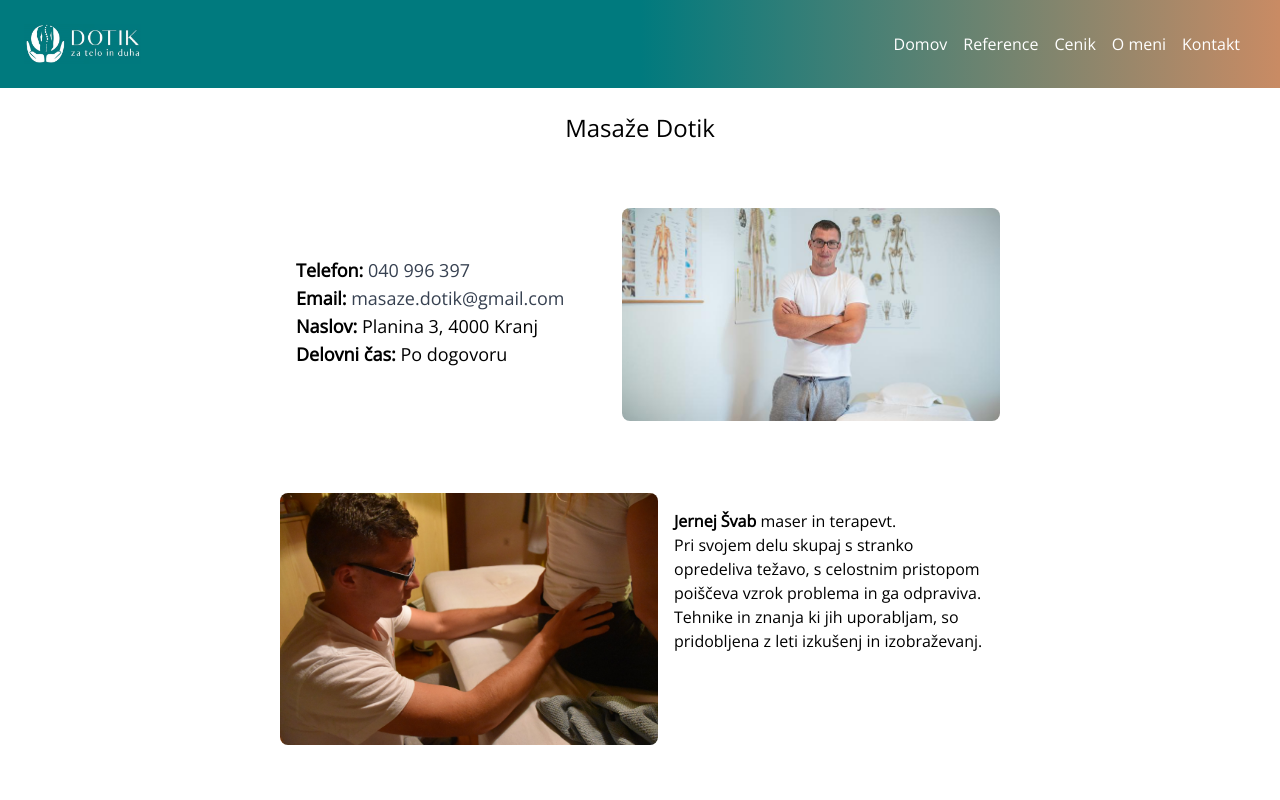
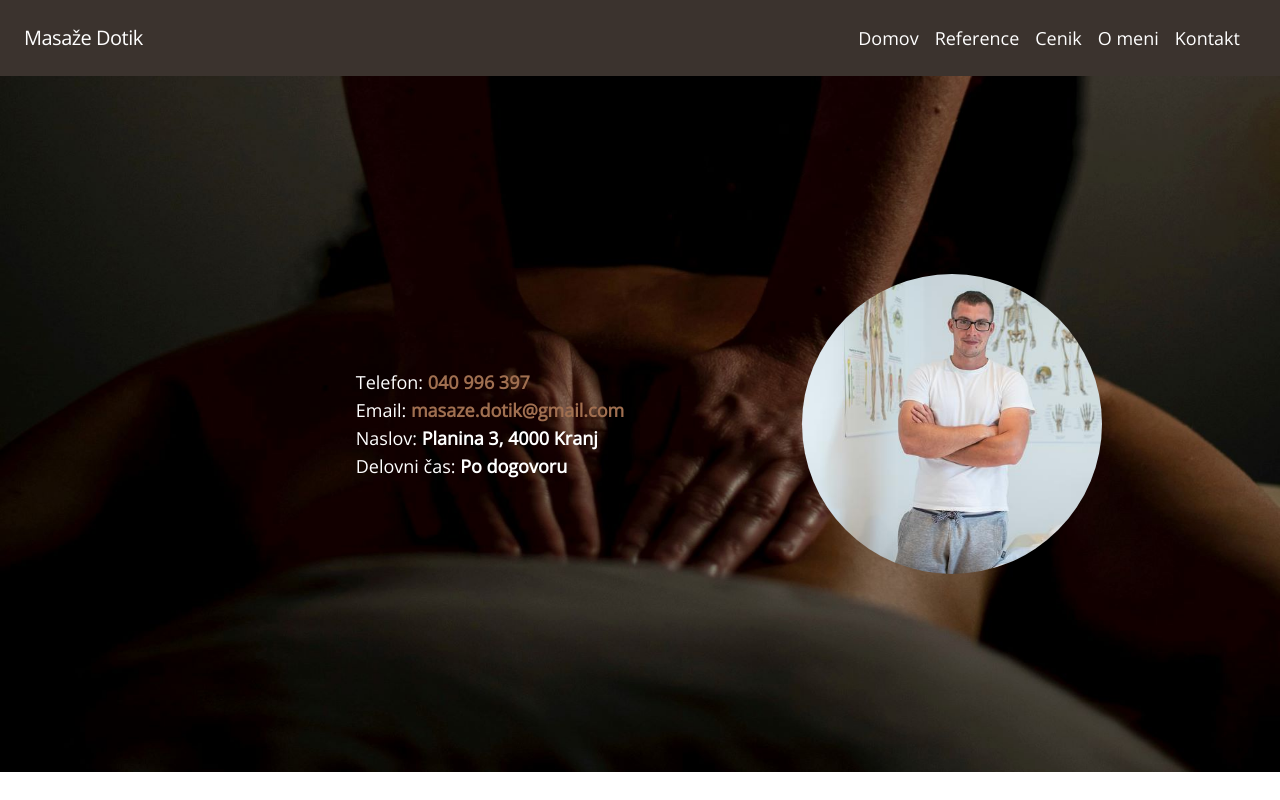
Before and after one commit to gkatrasnik/masaze-dotik, a Gatsby site: page / in a window 1280 px wide. Shown: the top 800 px of the page. Built offline with nearby package versions, Linux system fonts and the light colour scheme; Gatsby itself is replaced by a stand-in of ours.

Commit message:
jumbo added, brown theme

```diff
--- a/src/components/header.js
+++ b/src/components/header.js
@@ -7,23 +7,23 @@ function Header({ siteTitle }) {
   const [isExpanded, toggleExpansion] = useState(false)
 
   return (
-    <nav className="sticky top-0 w-full z-10 flex flex-wrap items-center justify-between p-6 mb-6 bg-gradient-to-r from-dotikLogoGreen via-dotikLogoGreen to-dotikDarkBrown">
+    <nav className=" sticky top-0 md:relative w-full z-10 flex flex-wrap items-center justify-between p-6 mb-0 bg-dotikHeaderBrown">
       <div className="flex items-center flex-shrink-0 mr-6 text-white">
-        <StaticImage
+        {/* <StaticImage
           src="../images/logo-horizontal.png"
           alt="masaže dotik logo"
           width={117}
           height={40}
         />
-        {/*
-        <span className="text-xl font-semibold tracking-tight text-dotikLogoGreen">
+        */}
+        <span className="text-xl font-light  tracking-tight text-white">
           {siteTitle}
-        </span>*/}
+        </span>
       </div>
       <div className="block md:hidden">
         <button
           onClick={() => toggleExpansion(!isExpanded)}
-          className="flex items-center px-3 py-2 text-white border border-white rounded hover:text-white hover:border-white"
+          className="flex items-center px-3 py-2 text-white border border-white rounded hover:text-dotikDarkBrown hover:border-dotikDarkBrown"
         >
           <svg
             className="w-3 h-3 fill-current"
@@ -45,32 +45,32 @@ function Header({ siteTitle }) {
             <Link
               to={`/`}
               href="#responsive-header"
-              className="block mt-4 mr-4 text-white md:inline-block md:mt-0 hover:text-gray-800"
+              className="block mt-4 mr-4 text-white md:text-lg md:inline-block md:mt-0 hover:text-dotikDarkBrown"
             >
               Domov
             </Link>
 
             <Link
               to={`/reference`}
-              className="block mt-4 mr-4 text-white md:inline-block md:mt-0 hover:text-gray-800"
+              className="block mt-4 mr-4 text-white md:text-lg md:inline-block md:mt-0 hover:text-dotikDarkBrown"
             >
               Reference
             </Link>
             <Link
               to={`/cenik`}
-              className="block mt-4 mr-4 text-white md:inline-block md:mt-0 hover:text-gray-800"
+              className="block mt-4 mr-4 text-white md:text-lg md:inline-block md:mt-0 hover:text-dotikDarkBrown"
             >
               Cenik
             </Link>
             <Link
               to={`/omeni`}
-              className="block mt-4 mr-4 text-white md:inline-block md:mt-0 hover:text-gray-800"
+              className="block mt-4 mr-4 text-white md:text-lg md:inline-block md:mt-0 hover:text-dotikDarkBrown"
             >
               O meni
             </Link>
             <Link
               to={`/kontakt`}
-              className="block mt-4 mr-4 text-white md:inline-block md:mt-0 hover:text-gray-800"
+              className="block mt-4 mr-4 text-white md:text-lg md:inline-block md:mt-0 hover:text-dotikDarkBrown"
             >
               Kontakt
             </Link>
--- a/src/components/layout.js
+++ b/src/components/layout.js
@@ -26,9 +26,7 @@ const Layout = ({ children }) => {
     <>
       <div className="flex flex-col min-h-screen">
         <Header siteTitle={data.site.siteMetadata.title} />
-        <main className="flex-grow w-5/6 max-w-screen-md self-center">
-          {children}
-        </main>
+        <main className="flex-grow   self-center">{children}</main>
         <Footer />
       </div>
     </>
--- a/src/css/index.css
+++ b/src/css/index.css
@@ -22,11 +22,11 @@ p {
 }
 
 a {
-  @apply text-gray-700;
+  @apply text-dotikExtraDarkBrown;
   @apply text-base;
 }
 a:hover {
-  @apply text-gray-400;
+  @apply text-dotikDarkBrown;
 }
 
 @tailwind components;
--- a/src/pages/cenik.js
+++ b/src/pages/cenik.js
@@ -7,7 +7,7 @@ import SEO from "../components/seo"
 const Cenik = props => (
   <Layout>
     <SEO title="Cenik" />
-    <h1 className="text-center mb-8">Cenik</h1>
+    <h1 className="text-center my-8">Cenik</h1>
     <div className="py-4 sm:px-4 w-max mx-auto ">
       <table className="table-auto">
         <thead>
--- a/src/pages/index.js
+++ b/src/pages/index.js
@@ -4,48 +4,60 @@ import { StaticImage } from "gatsby-plugin-image"
 
 import Layout from "../components/layout"
 import SEO from "../components/seo"
+import Banner from "../images/banner-photo.jpg"
 
 const IndexPage = () => (
   <Layout>
     <SEO title="Domov" />
-    <h1 className="text-center mb-8">Masaže Dotik</h1>
-
-    <div className="flex flex-wrap-reverse justify-center md:flex-nowrap py-4 md:py-8 px-4 m-2 ">
-      <div className="p-4 md:w-1/2 ">
-        <div className="relative md:top-2 lg:top-8">
-          <p className="text-lg">
-            <b>Telefon: </b>
+    <div
+      className="w-full"
+      style={{
+        backgroundImage: `url(${Banner})`,
+        backgroundSize: "cover",
+        height: "87vh",
+      }}
+    >
+      <div className="h-full flex flex-wrap-reverse justify-center md:flex-nowrap py-4 md:py-8 px-4  ">
+        <div className="p-4 md:w-1/2 flex justify-center content-center  ">
+          <div className="flex flex-col justify-center">
+            <p className="text-lg text-white">
+              Telefon:
               <a href="tel:040996397" className="text-lg">
-              040 996 397
+                <b> 040 996 397</b>
               </a>
             </p>
-          <p className="text-lg">
-            <b>Email: </b>
+            <p className="text-lg text-white">
+              Email:
               <a href="mailto:masaze.dotik@gmail.com" className="text-lg">
-              masaze.dotik@gmail.com
+                <b> masaze.dotik@gmail.com </b>
               </a>
             </p>
-          <p className="text-lg">
-            <b>Naslov: </b>Planina 3, 4000 Kranj
+            <p className="text-lg text-white">
+              Naslov:<b> Planina 3, 4000 Kranj </b>
             </p>
-          <p className="text-lg">
-            <b>Delovni čas: </b>Po dogovoru
+            <p className="text-lg text-white">
+              Delovni čas:<b> Po dogovoru </b>
             </p>
           </div>
         </div>
+        <div className="flex flex-col justify-center">
           <StaticImage
             src="../images/jernej_svab_masaze_dotik_2.jpeg"
             alt="Jernej Švab, Masaže Dotik"
-        width={400}
-        className="rounded-lg"
+            height={300}
+            width={300}
+            className="rounded-full"
           />
         </div>
-    <div className="flex flex-wrap justify-center md:flex-nowrap  py-4 md:py-8 px-4 m-2 ">
+      </div>
+    </div>
+    <div className="flex flex-wrap justify-center md:flex-nowrap w-4/5 mx-auto py-4 md:py-8 px-4 my-8 ">
       <StaticImage
         src="../images/pri-delu.jpg"
         alt="Jernej Švab, Masaže Dotik"
         width={400}
-        className="rounded-lg"
+        height={300}
+        className="rounded"
       />
       <div className="p-4 md:w-1/2 ">
         <p>
--- a/src/pages/kontakt.js
+++ b/src/pages/kontakt.js
@@ -7,7 +7,7 @@ import SEO from "../components/seo"
 const Kontakt = props => (
   <Layout>
     <SEO title="Kontakt" />
-    <h1 className="text-center mb-8">Kontakt</h1>
+    <h1 className="text-center my-8">Kontakt</h1>
 
     <div className="flex flex-col justify-center md:flex-nowrap py-4 md:py-8 px-4 my-2 sm:w-2/3 mx-auto">
       <p className="text-lg">
--- a/src/pages/omeni.js
+++ b/src/pages/omeni.js
@@ -8,8 +8,8 @@ import SEO from "../components/seo"
 const Omeni = () => (
   <Layout>
     <SEO title="O meni" />
-    <h1 className="text-center mb-8">O meni - Jernej Švab</h1>
-    <div className="flex flex-wrap justify-center  p-3 md:p-8">
+    <h1 className="text-center my-8">O meni - Jernej Švab</h1>
+    <div className="flex flex-wrap justify-center md:w-4/5 mx-auto p-3 md:p-8">
       <p className=" pb-6 ">
         Sem Jernej Švab, maser in terapevt. Prihajam iz Tržiča, delam pa v
         svojem masažnem salonu v Kranju. Od malih nog sem povezan s športom. 10
--- a/src/pages/reference.js
+++ b/src/pages/reference.js
@@ -8,47 +8,47 @@ import SEO from "../components/seo"
 const Reference = props => (
   <Layout>
     <SEO title="Reference" />
-    <h1 className="text-center mb-8">Reference</h1>
+    <h1 className="text-center my-8">Reference</h1>
     <div>
-      <div className="flex flex-col w-80 mx-auto justify-center  py-4 md:py-2  my-2 ">
+      <div className="flex flex-col w-4/5 mx-auto justify-center  py-4 md:py-2  my-2 ">
         <StaticImage
           src="../images/tokio_primoz_roglic_jernej_svab.jpeg"
           alt="Primož Roglič olimpijske igre Tokio 2021"
-          width={300}
-          className="rounded-lg"
+          width={400}
+          className="rounded"
         />
         <div className="p-4 text-center">
           <h2>Primož Roglič</h2>
         </div>
       </div>
-      <div className="flex justify-center flex-col w-80 mx-auto  py-4 md:py-2  my-2 ">
+      <div className="flex justify-center flex-col w-4/5 mx-auto  py-4 md:py-2  my-2 ">
         <StaticImage
           src="../images/jumbo-visma.jpg"
           alt="Jumbo Visma cycling team"
-          width={300}
-          className="rounded-lg"
+          width={400}
+          className="rounded"
         />
         <div className="p-4  text-center">
           <h2>Jumbo Visma Pro Cycling Team</h2>
         </div>
       </div>
-      <div className="flex  justify-center flex-col w-80 mx-auto  py-4 md:py-2  my-2 ">
+      <div className="flex  justify-center flex-col w-4/5 mx-auto  py-4 md:py-2  my-2 ">
         <StaticImage
           src="../images/tokio_primoz_roglic_jernej_svab_medalja.jpeg"
           alt="Primož Roglič olimpijske igre Tokio 2021 medalja, Jernej Švab"
-          width={300}
-          className="rounded-lg"
+          width={400}
+          className="rounded"
         />
         <div className="p-4  text-center">
           <h2>Kolesarska zveza Slovenije</h2>
         </div>
       </div>
-      <div className="flex  justify-center flex-col w-80 mx-auto  py-4 md:py-2  my-2 ">
+      <div className="flex  justify-center flex-col w-4/5 mx-auto  py-4 md:py-2  my-2 ">
         <StaticImage
           src="../images/adria-mobil.jpg"
           alt="Kolesarski klub Adria Mobil"
-          width={300}
-          className="rounded-lg"
+          width={400}
+          className="rounded"
         />
         <div className="p-4 text-center">
           <h2>Kolesarski Klub Adria Mobil</h2>
--- a/tailwind.config.js
+++ b/tailwind.config.js
@@ -7,8 +7,9 @@ module.exports = {
       colors: {
         dotikLogoGreen: "#007a7e",
         dotikBannerGreen: "#3a8289",
-        dotikBrown: "#e7a982",
         dotikDarkBrown: "#c98b64",
+        dotikExtraDarkBrown: "#a06f50",
+        dotikHeaderBrown: "#3b332e",
       },
     },
   },
```
Also changed, not shown: src/images/banner-photo.jpg (added). Lines whose indentation alone changed are shown as unchanged.
